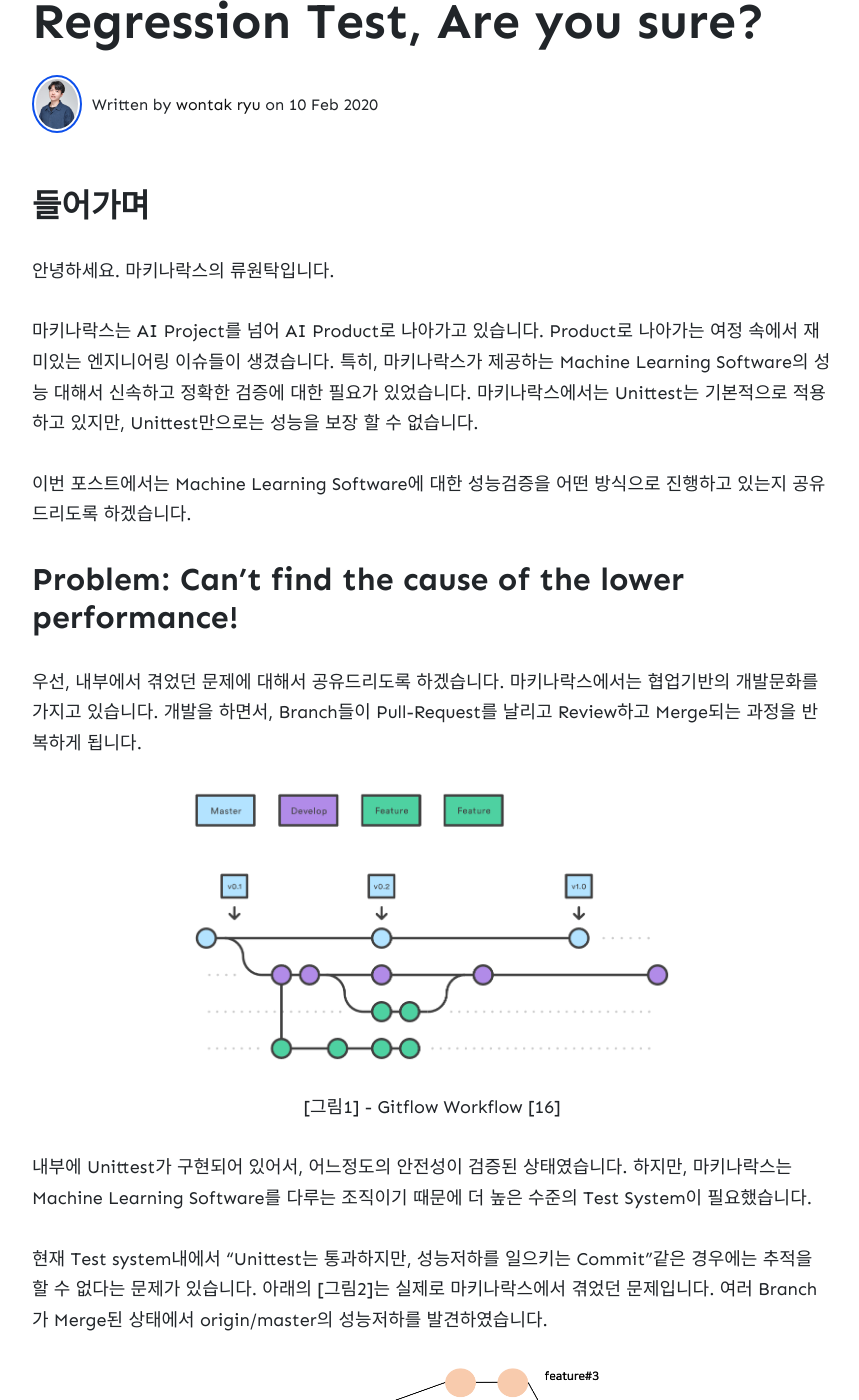
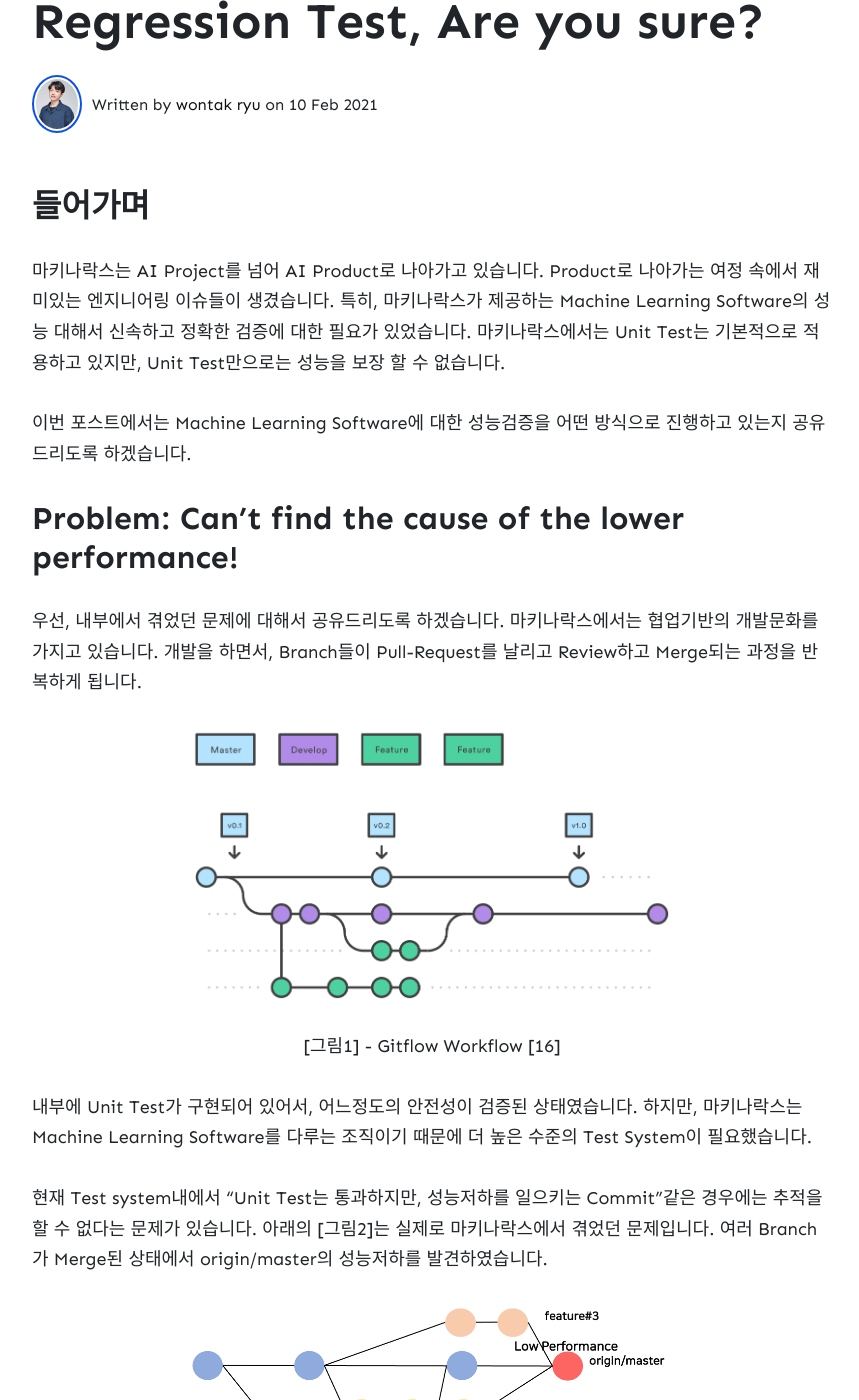
Before and after one commit to wowthemesnet/jekyll-theme-memoirs, a Jekyll site: the page built from _posts/2021-02-10-Regresssion-Test.md, in a window 1280 px wide and 1400 px high, scrolled down 275 px. Shown: the whole window, without its empty margins (208-1067 px from the left). Built offline with Jekyll 4.4.1, drawn with Linux system fonts in a browser that asks for light colours; nearby versions of some CDN libraries; comment, search, counter and statistics services are not loaded; some of the changed text lies outside the part shown.

Commit message:
fix: Change year

```diff
--- a/_posts/2020-02-10-Regresssion-Test.md
+++ b/_posts/2021-02-10-Regresssion-Test.md
@@ -8,10 +8,8 @@ image: assets/images/2020-02-10-Performance-Test/13_.gif
 
 ## 들어가며
 
-안녕하세요. 마키나락스의 류원탁입니다.
-
 마키나락스는 AI Project를 넘어 AI Product로 나아가고 있습니다. Product로 나아가는 여정 속에서 재미있는 엔지니어링 이슈들이 생겼습니다.
-특히, 마키나락스가 제공하는 Machine Learning Software의 성능 대해서 신속하고 정확한 검증에 대한 필요가 있었습니다. 마키나락스에서는 Unittest는 기본적으로 적용하고 있지만, Unittest만으로는 성능을 보장 할 수 없습니다.
+특히, 마키나락스가 제공하는 Machine Learning Software의 성능 대해서 신속하고 정확한 검증에 대한 필요가 있었습니다. 마키나락스에서는 Unit Test는 기본적으로 적용하고 있지만, Unit Test만으로는 성능을 보장 할 수 없습니다.
 
 이번 포스트에서는 Machine Learning Software에 대한 성능검증을 어떤 방식으로 진행하고 있는지 공유드리도록 하겠습니다.
 
@@ -28,10 +26,10 @@ image: assets/images/2020-02-10-Performance-Test/13_.gif
 </p>
 </figure>
 
-내부에 Unittest가 구현되어 있어서, 어느정도의 안전성이 검증된 상태였습니다. 하지만, 마키나락스는 Machine Learning Software를 다루는 조직이기 때문에 더 높은 수준의 Test System이 필요했습니다.
+내부에 Unit Test가 구현되어 있어서, 어느정도의 안전성이 검증된 상태였습니다. 하지만, 마키나락스는 Machine Learning Software를 다루는 조직이기 때문에 더 높은 수준의 Test System이 필요했습니다.
 
 
-현재 Test system내에서 "Unittest는 통과하지만, 성능저하를 일으키는 Commit"같은 경우에는 추적을 할 수 없다는 문제가 있습니다. 아래의 [그림2]는 실제로 마키나락스에서 겪었던 문제입니다. 여러 Branch가 Merge된 상태에서 origin/master의 성능저하를 발견하였습니다.
+현재 Test system내에서 "Unit Test는 통과하지만, 성능저하를 일으키는 Commit"같은 경우에는 추적을 할 수 없다는 문제가 있습니다. 아래의 [그림2]는 실제로 마키나락스에서 겪었던 문제입니다. 여러 Branch가 Merge된 상태에서 origin/master의 성능저하를 발견하였습니다.
 
 <figure class="image" style="align: center;">
 <p align="center">
@@ -59,7 +57,7 @@ image: assets/images/2020-02-10-Performance-Test/13_.gif
 </figure>
 
 
-결국, 수많은 Debugging 끝에 원인을 찾을 수 있었습니다. 그리고 원인들은 생각보다 사소한 변화였습니다. 일반적으로 생각해봤을 때 큰 문제를 야기할 것이라고 생각하기 어려운 부분이였습니다. 아마도 그렇기 때문에, 뒤늦게 발견이 되었을 것이라고 생각합니다. 더욱이 이런 Commit들이 모두 Unittest를 통과했기 때문에, 개발자 입장에서 무엇이 원인인지 파악하기 힘듭니다.
+결국, 수많은 Debugging 끝에 원인을 찾을 수 있었습니다. 그리고 원인들은 생각보다 사소한 변화였습니다. 일반적으로 생각해봤을 때 큰 문제를 야기할 것이라고 생각하기 어려운 부분이였습니다. 아마도 그렇기 때문에, 뒤늦게 발견이 되었을 것이라고 생각합니다. 더욱이 이런 Commit들이 모두 Unit Test를 통과했기 때문에, 개발자 입장에서 무엇이 원인인지 파악하기 힘듭니다.
 
 이런 경험을 한 후에, **Are you Sure?** (이 코드 문제가 없을까요?)라는 질문에 답하기 위해서는 사실상 작은 변화더라도 **Regression Test**를 진행해야 하는 것을 깨달았습니다.
 
```
